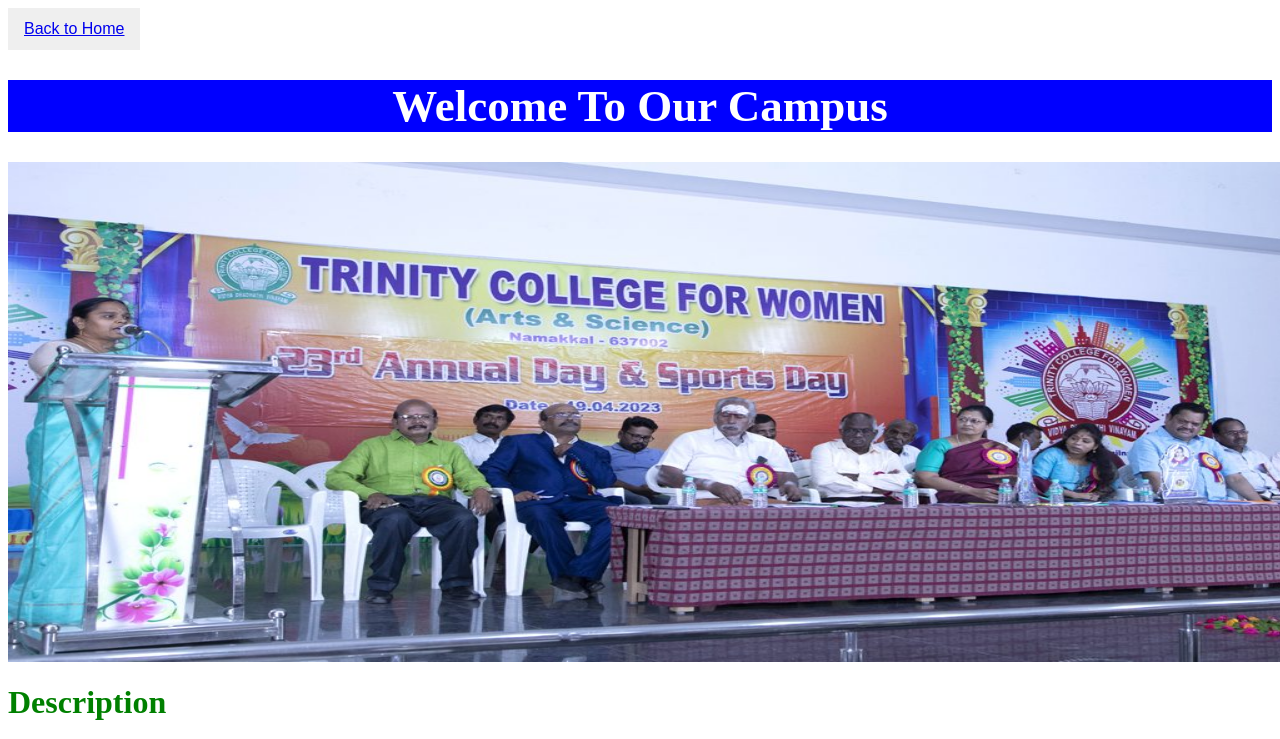
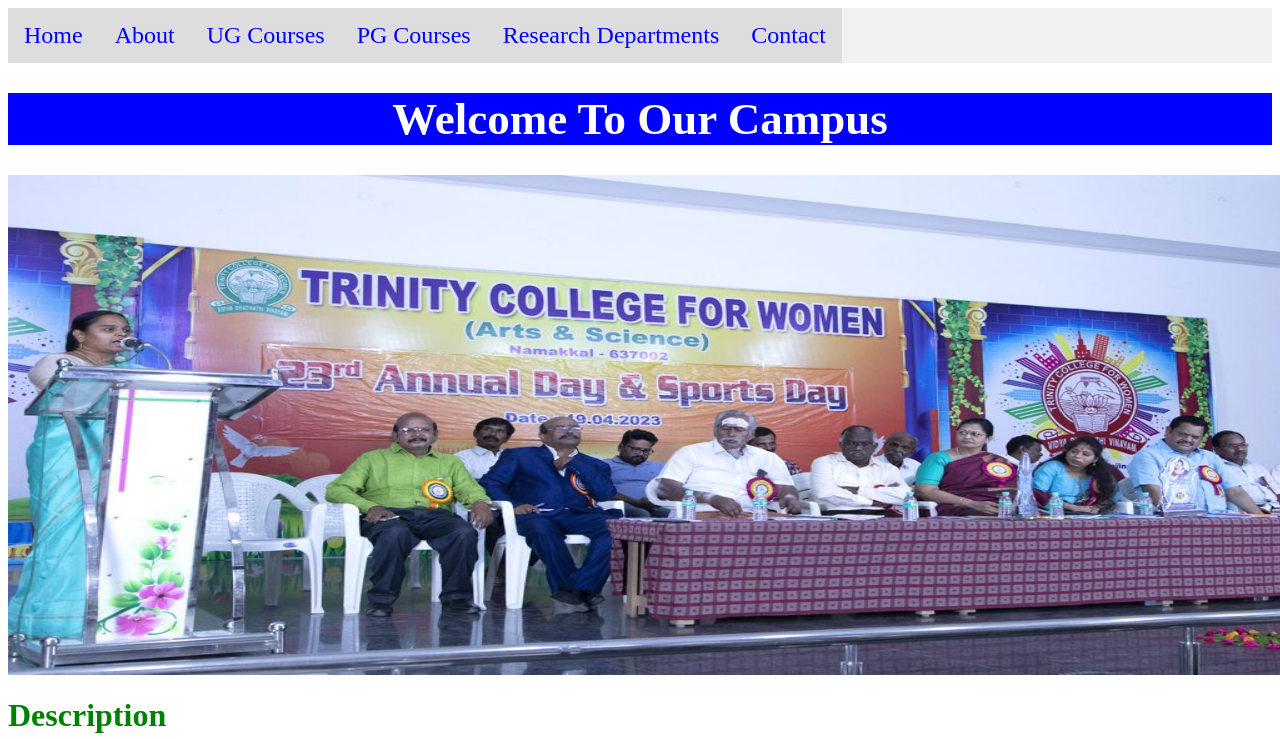
Before and after one commit to kiruthikadev/TrinityCollegeForWomen, a plain HTML site: page home.html in a window 1280 px wide. Shown: the top 739 px of the page. Drawn offline with Linux system fonts and the light colour scheme.

Commit message:
nav bar added all pages

```diff
--- a/home.html
+++ b/home.html
@@ -1,7 +1,17 @@
 <html>
 <head>
 <title>Home</title>
-<button class="btn"><a href="index.html">Back to Home</a></li></button>
+
+		 <nav>
+    <ul>
+      <li><a href="home.html">Home</a></li>
+      <li><a href="about.html">About</a></li>
+      <li><a href="ug.html">UG Courses</a></li>
+	  <li><a href="pg.html">PG Courses</a></li>
+	  <li><a href="research.html">Research Departments</a></li>
+      <li><a href="contact.html">Contact</a></li>
+    </ul>
+  </nav>
 <h1 class="heading-style">Welcome To Our Campus</h1>
 <img src="ENL4148-1200x600.jpg" height="500" width="1500">
 
@@ -32,7 +42,47 @@
 	background-color:blue;
 
   }
+
+
+li {
+  float: left;
+}
+
+li a {
+  display: block;
+  padding: 8px;
+  background-color: #dddddd;
+}
+
+
+  nav ul {
+
+      list-style-type: none;
+      margin: 0;
+      padding: 0;
+      overflow: hidden;
+      background-color: #f1f1f1;
+    }
+
+    nav li {
+      align:right;
+    }
+
+    nav li a {
+      display: block;
+      color: blue;
+	  font-size:150%;
+      text-align: left;
+      padding: 14px 16px;
+      text-decoration: none;
+    }
+
+    nav li a:hover {
+      background-color:mediumseagreen;
+    }
   </style>
+
+  <body>
   <p class="p-style">Trinity College for Women (Arts and Science) is situated in Namakkal to Mohanur
   State highway(SH-95).The college is so accessible that is is just 4 Kms away from Namakkal town.This College is Permanently
   afflicated to Periyar University,Salem-636 011,Tamil Nadustate,india and is recognized with 2f & 12b
@@ -54,6 +104,6 @@
   <br>
   <br>
   Apart from that,the research courses of Ph.D and Tamil and D.commercce are available in the College.
-
+  </body>
 
   </html>
```
Also changed, not shown: about.html (+45 -1 lines), contact.html (+45 -2 lines), pg.html (+45 -2 lines), research.html (+45 -2 lines), ug.html (+43 -1 lines).
